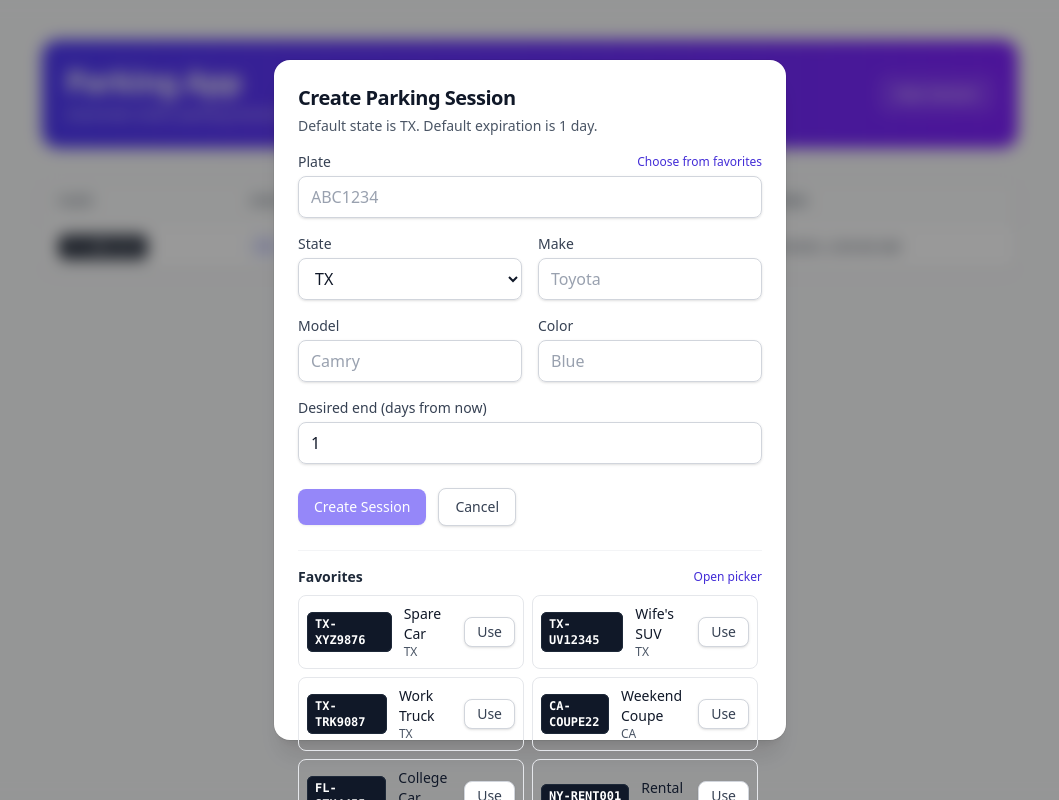
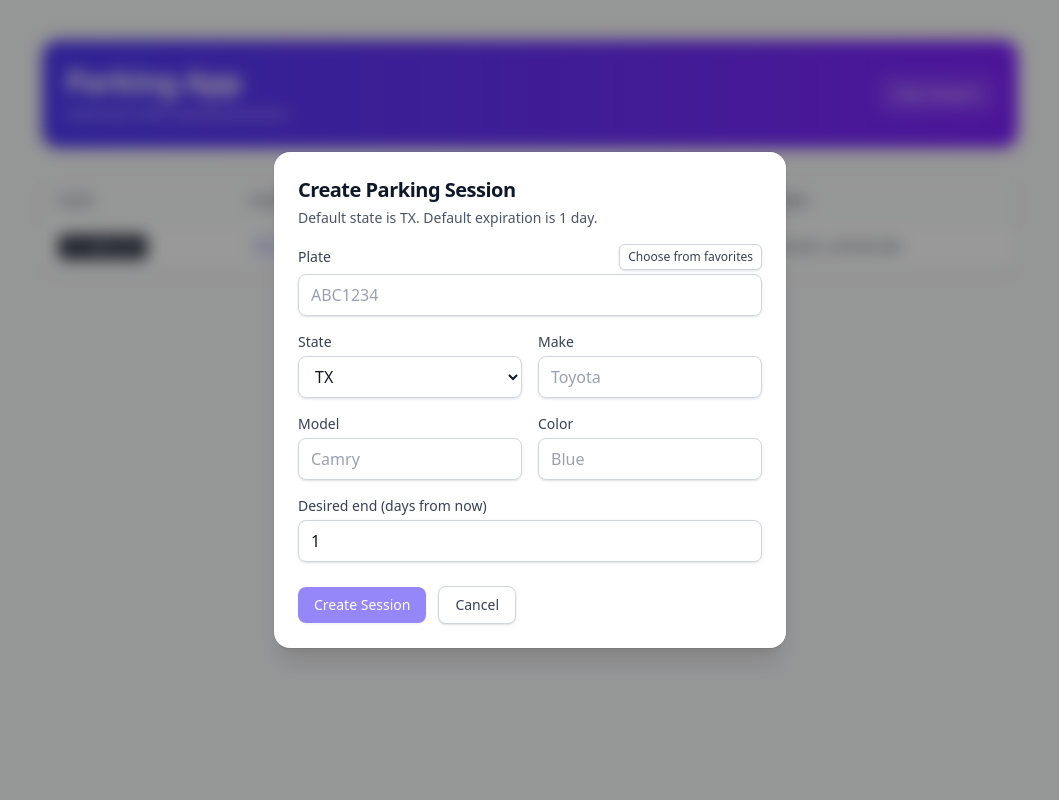
Before and after one commit to canyon97/register, a React (Vite) app in the folder parking-app/: page / in a window 1280 px wide. Both pictures are taken after a click on the button "New Session". Shown: the whole page, without its empty margins (110-1169 px from the left). Built offline with nearby package versions, Linux system fonts and the light colour scheme.

Commit message:
ux: simplify create modal — show a single button to open FavoritesPickerModal; remove inline favorites list

```diff
--- a/parking-app/src/components/CreateSessionModal.jsx
+++ b/parking-app/src/components/CreateSessionModal.jsx
@@ -89,7 +89,7 @@ export default function CreateSessionModal({ isOpen, onRequestClose, onCreate })
             <button
               type="button"
               onClick={() => setPickerOpen(true)}
-              className="text-xs text-indigo-700 hover:underline"
+              className="rounded-md border border-gray-300 bg-white px-2 py-1 text-xs text-gray-700 shadow-sm hover:bg-gray-50"
             >
               Choose from favorites
             </button>
@@ -182,43 +182,7 @@ export default function CreateSessionModal({ isOpen, onRequestClose, onCreate })
         </div>
       </form>
 
-      <div className="mt-6 border-t border-gray-100 pt-4 flex-1 min-h-0">
-        <div className="flex items-center justify-between">
-          <h3 className="text-sm font-semibold text-gray-800">Favorites</h3>
-          <button
-            type="button"
-            onClick={() => setPickerOpen(true)}
-            className="text-xs text-indigo-700 hover:underline"
-          >
-            Open picker
-          </button>
-        </div>
-        {loadingFavs ? (
-          <div className="mt-2 text-gray-500">Loading…</div>
-        ) : (
-          <ul className="mt-2 grid max-h-full grid-cols-1 gap-2 overflow-y-auto pr-1 sm:grid-cols-2">
-            {favorites.map((f) => (
-              <li key={f.id} className="flex items-center justify-between rounded-lg border border-gray-200 p-2">
-                <div className="flex items-center gap-3">
-                  <span className="rounded-md bg-gray-900 px-2 py-1 font-mono text-xs font-semibold text-white ring-1 ring-inset ring-gray-800">
-                    {f.plate}
-                  </span>
-                  <div>
-                    <div className="text-sm font-medium text-gray-900">{f.nickname}</div>
-                    <div className="text-xs text-gray-600">{f.state}</div>
-                  </div>
-                </div>
-                <button
-                  className="rounded-lg border border-gray-300 bg-white px-3 py-1 text-sm text-gray-700 shadow-sm transition hover:bg-gray-50"
-                  onClick={() => applyFavorite(f)}
-                >
-                  Use
-                </button>
-              </li>
-            ))}
-          </ul>
-        )}
-      </div>
+      {/* Favorites list removed: use the picker modal only */}
 
       <FavoritesPickerModal
         isOpen={pickerOpen}
```
